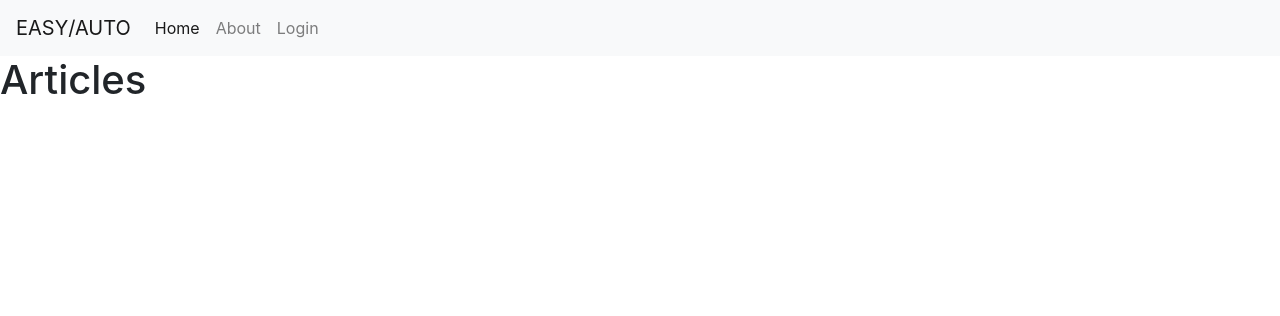
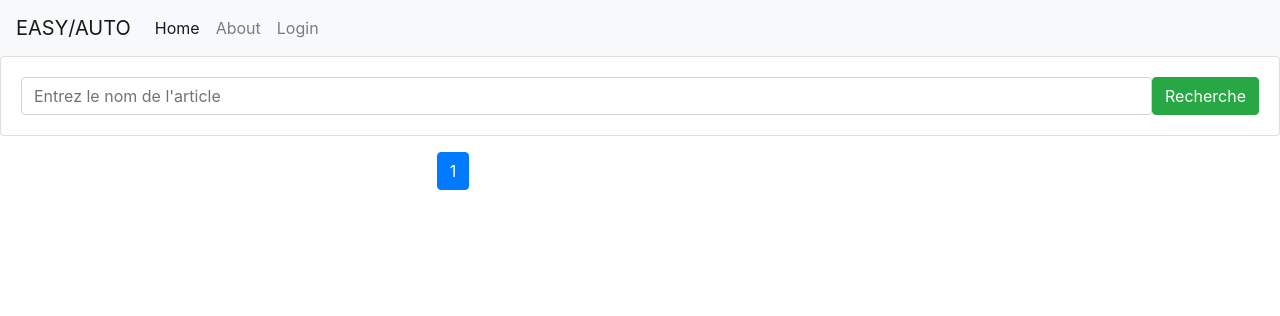
Before and after one commit to OmarDahrouch/DJANGO_Groupe1, a Django app: page /article/ in a window 1280 px wide. Shown: the top 316 px of the page. Run offline with Django 4.2, Linux system fonts and the light colour scheme; data that the repository does not hold is empty; some libraries are stand-ins or nearby versions.

Commit message:
filter & pagination

```diff
--- a/DJAuto/urls.py
+++ b/DJAuto/urls.py
@@ -19,6 +19,7 @@ from django.conf import settings
 from django.conf.urls.static import static
 
 urlpatterns = [
+    path('', include('article.urls', namespace='home')),
     path('admin/', admin.site.urls),
     path('article/', include("article.urls")),
     path('users/', include("users.urls"))
@@ -28,3 +29,5 @@ urlpatterns = [
 if settings.DEBUG:
     urlpatterns += static(settings.MEDIA_URL,
                           document_root=settings.MEDIA_ROOT)
+
+urlpatterns += static(settings.STATIC_URL, document_root=settings.STATIC_ROOT)
--- a/article/models.py
+++ b/article/models.py
@@ -8,4 +8,4 @@ class Article(models.Model):
     ref_article = models.IntegerField()
     prix = models.FloatField()
     qte_stock = models.IntegerField()
-    new_image = models.FileField(upload_to="article", null=True, default=None)
+    new_image = models.ImageField(upload_to="article", default=None)
--- a/article/templates/article/home.html
+++ b/article/templates/article/home.html
@@ -6,7 +6,7 @@
             <form class="card card-sm">
                 <div class="card-body row no-gutters align-items-center">
                     <div class="col">
-                        <input type="search" placeholder="Entrez le nom du produit que vous cherchez" name="item-name" class="form-control form-control-borderless">
+                        <input type="search" placeholder="Entrez le nom de l'article" name="item-name" class="form-control form-control-borderless">
                     </div>
                     <div class="col-auto">
                         <button type="submit" class="btn btn-success">Recherche</button>
@@ -20,11 +20,11 @@
         {% for article in article_article %}
         <div class="col-md-3">
             <div class="card">
-                <img src="{{ article.new_image }}" alt="" class="card-ing-top">
+                <img src="{{ article.new_image.url }}" alt="" class="card-ing-top">
                 <div class="card-body">
                     <div class="card-title">{{ article.nom_art }}</div>
-                    <div style="color:orange" class="card-text"> {{ article.prix }}</div>
-                    <a class="btn btn-warning">Voire</a>
+                    <div style="color:red" class="card-text">{{ article.prix }} MAD</div>
+                    <a class="btn btn-warning">Voir</a>
                     <button class="btn ted btn-success">Ajouter</button>
                 </div>
             </div>
@@ -32,4 +32,27 @@
         {% endfor %}
     </div>
 
+    <div class="row mt-3">
+        <div class="col-md-3 offset-md-4">
+            <ul class="pagination">
+                {% if article_article.has_previous %}
+                    <li class="page-item">
+                        <a class="page-link" href="?page={{ article_article.previous_page_number }}">Precedent</a>
+                    </li>
+                {% endif %}
+
+                    <li class="page-item active">
+                        <a class="page-link" href="?page={{ article_article.number }}">{{ article_article.number }}</a>
+                    </li>
+
+                {% if article_article.has_next %}
+                    <li class="page-item">
+                        <a class="page-link" href="?page={{ article_article.next_page_number }}">Suivant</a>
+                    </li>
+                {% endif %}
+
+            </ul>
+        </div>
+    </div>
+
 {%endblock content%}
--- a/article/urls.py
+++ b/article/urls.py
@@ -1,7 +1,8 @@
 from django.urls import path
 from . import views
 
+app_name = 'article'
+
 urlpatterns = [
-    path('', views.index, name="index"),
-    path('home/', views.home, name="home"),
+    path('', views.home, name="home"),
 ]
--- a/article/views.py
+++ b/article/views.py
@@ -1,5 +1,6 @@
 from django.shortcuts import render
 from .models import Article
+from django.core.paginator import Paginator
 
 # Create your views here.
 
@@ -10,5 +11,11 @@ def index(request):
 
 def home(request):
     article_article = Article.objects.all()
+    item_name = request.GET.get('item-name')
+    if item_name != '' and item_name is not None:
+        article_article = Article.objects.filter(nom_art__icontains=item_name)
+    paginator = Paginator(article_article, 4)
+    page = request.GET.get('page')
+    article_article = paginator.get_page(page)
     return render(request, 'article/home.html',
                   {'article_article': article_article})
```
Also changed, not shown: article/migrations/0006_alter_article_new_image.py (added), article/migrations/0007_alter_article_new_image.py (added), media/article/720_slash_25_foto_01.jpg (added), media/article/720_slash_25_foto_01_xPQ4GGA.jpg (added), media/article/Boite.png (added), media/article/Boite_2RVXr0Z.png (added).
